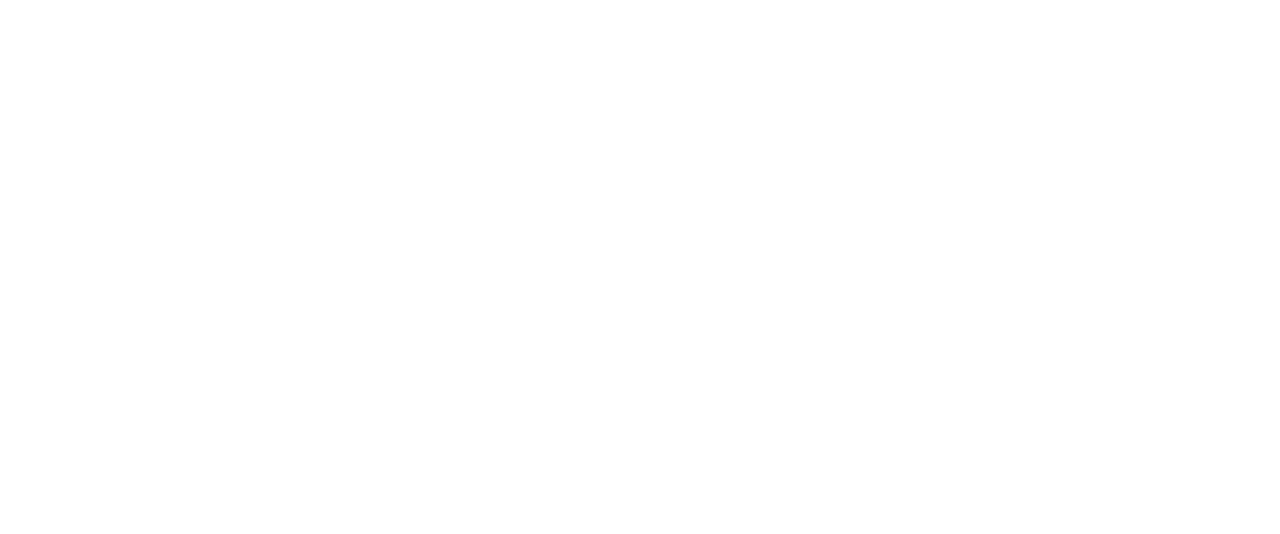
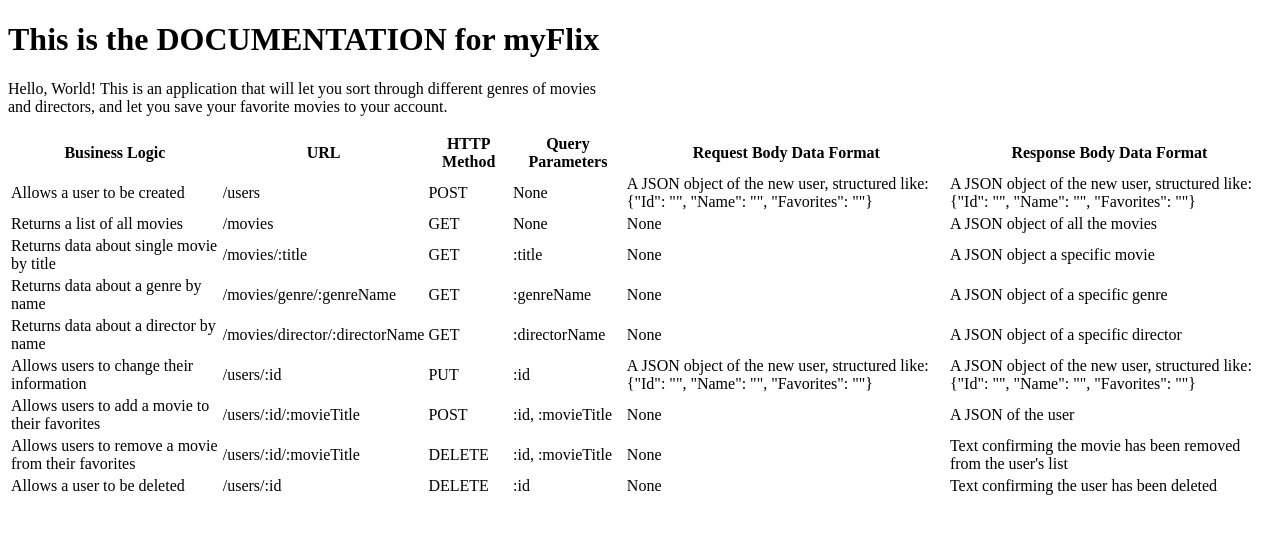
Before and after one commit to matt-visentin/movie_api-1, a website: page public/documentation.html in a window 1280 px wide. Drawn offline with Linux system fonts and the light colour scheme.

Commit message:
Added documentation

```diff
--- a/public/documentation.html
+++ b/public/documentation.html
@@ -6,6 +6,106 @@
     <title>Documentation</title>
 </head>
 <body>
+    <h1>This is the DOCUMENTATION for myFlix</h1>
 
-</body>
+    <p>Hello, World! This is an application that will let you sort through different genres of movies <br>
+        and directors, and let you save your favorite movies to your account.
+    </p>
+
+    <table>
+      <thead>
+        <tr>
+          <th>Business Logic</th>
+          <th>URL</th>
+          <th>HTTP Method</th>
+          <th>Query Parameters</th>
+          <th>Request Body Data Format</th>
+          <th>Response Body Data Format</th>
+        </tr>
+      </thead>
+
+      <tbody>
+        <tr>
+          <td>Allows a user to be created</td>
+          <td>/users</td>
+          <td>POST</td>
+          <td>None</td>
+          <td>A JSON object of the new user, structured like: {"Id": "", "Name": "", "Favorites": ""}</td>
+          <td>A JSON object of the new user, structured like: {"Id": "", "Name": "", "Favorites": ""}</td>
+        </tr>
+
+        <tr>
+          <td>Returns a list of all movies</td>
+          <td>/movies</td>
+          <td>GET</td>
+          <td>None</td>
+          <td>None</td>
+          <td>A JSON object of all the movies</td>
+        </tr>
+
+        <tr>
+          <td>Returns data about single movie by title</td>
+          <td>/movies/:title</td>
+          <td>GET</td>
+          <td>:title</td>
+          <td>None</td>
+          <td>A JSON object a specific movie</td>
+        </tr>
+
+        <tr>
+          <td>Returns data about a genre by name</td>
+          <td>/movies/genre/:genreName</td>
+          <td>GET</td>
+          <td>:genreName</td>
+          <td>None</td>
+          <td>A JSON object of a specific genre</td>
+        </tr>
+
+        <tr>
+          <td>Returns data about a director by name</td>
+          <td>/movies/director/:directorName</td>
+          <td>GET</td>
+          <td>:directorName</td>
+          <td>None</td>
+          <td>A JSON object of a specific director</td>
+        </tr>
+
+        <tr>
+          <td>Allows users to change their information</td>
+          <td>/users/:id</td>
+          <td>PUT</td>
+          <td>:id</td>
+          <td>A JSON object of the new user, structured like: {"Id": "", "Name": "", "Favorites": ""}</td>
+          <td>A JSON object of the new user, structured like: {"Id": "", "Name": "", "Favorites": ""}</td>
+        </tr>
+
+        <tr>
+          <td>Allows users to add a movie to their favorites</td>
+          <td>/users/:id/:movieTitle</td>
+          <td>POST</td>
+          <td>:id, :movieTitle</td>
+          <td>None</td>
+          <td>A JSON of the user</td>
+        </tr>
+
+        <tr>
+          <td>Allows users to remove a movie from their favorites</td>
+          <td>/users/:id/:movieTitle</td>
+          <td>DELETE</td>
+          <td>:id, :movieTitle</td>
+          <td>None</td>
+          <td>Text confirming the movie has been removed from the user's list</td>
+        </tr>
+
+        <tr>
+          <td>Allows a user to be deleted</td>
+          <td>/users/:id</td>
+          <td>DELETE</td>
+          <td>:id</td>
+          <td>None</td>
+          <td>Text confirming the user has been deleted</td>
+        </tr>
+      </tbody>
+    </table>
+  </body>
 </html>
```
